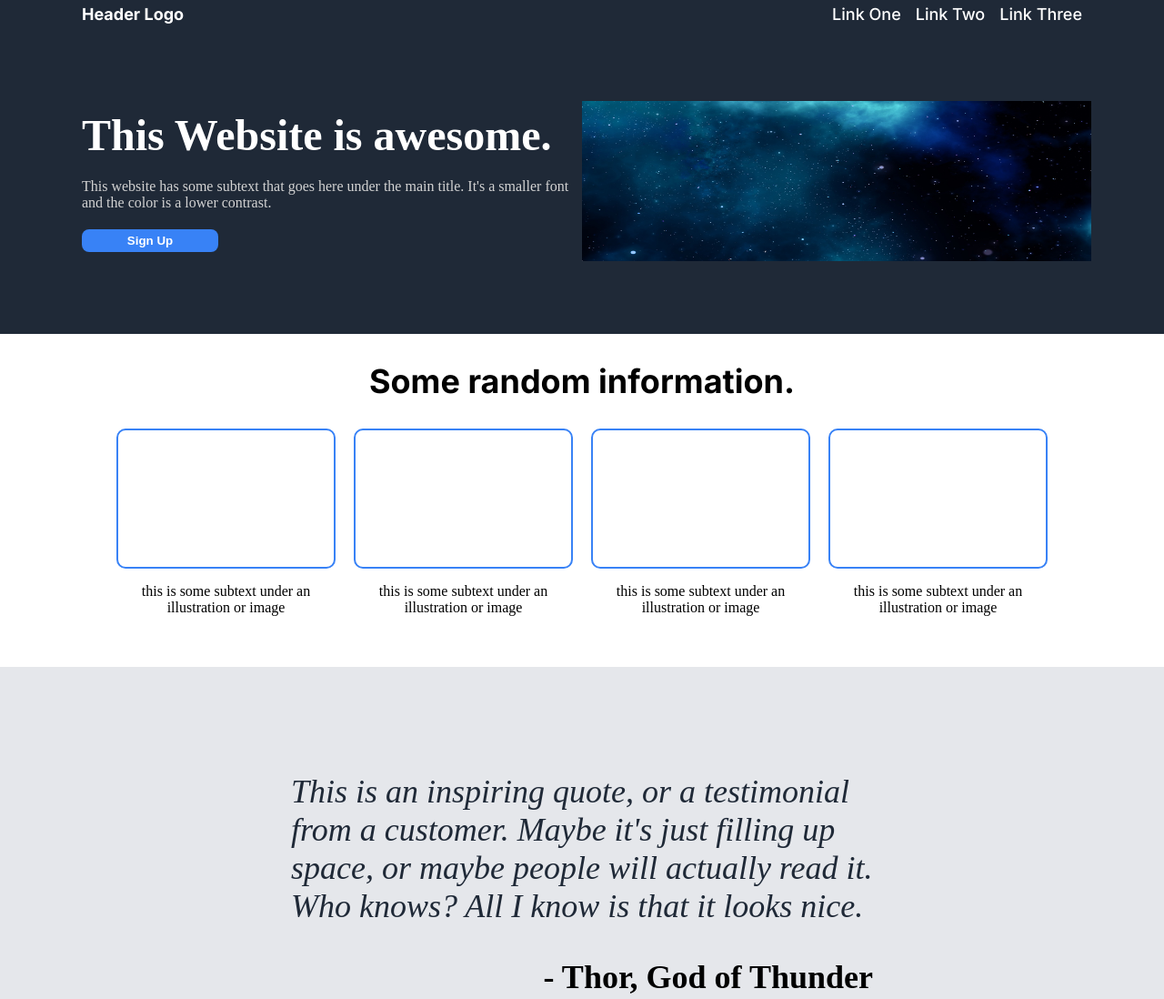
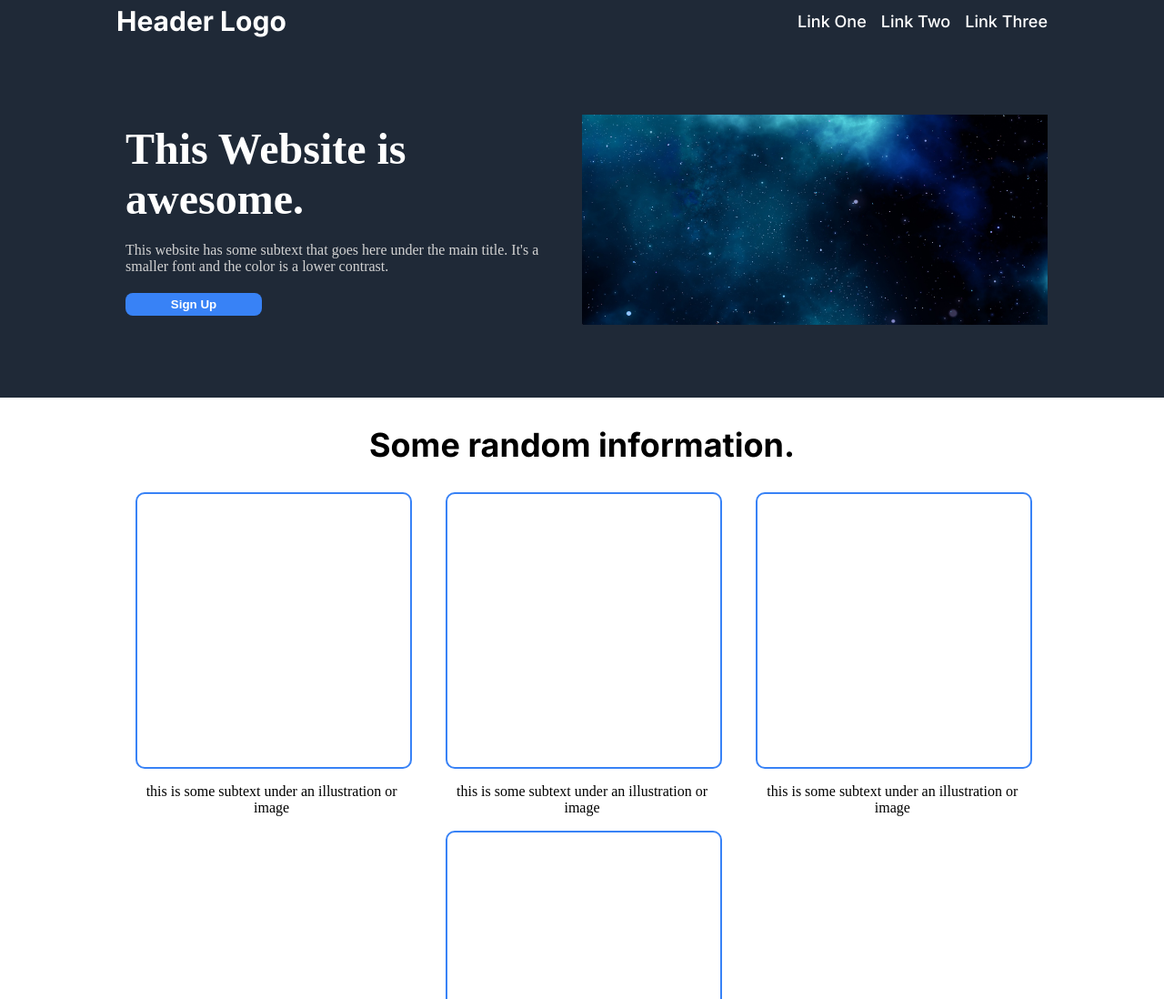
Before and after one commit to Ben-codes-cmd/Website-Layout, a plain HTML site: page src/index.html in a window 1280 px wide. Shown: the top 1098 px of the page at 91% size. Drawn offline with Linux system fonts and the light colour scheme.

Commit message:
Fixed box wrapping/ alignment issues

```diff
--- a/src/style.css
+++ b/src/style.css
@@ -14,7 +14,13 @@ header {
     flex-grow: 0; /* Stay same size*/
     justify-content: space-between;
     background-color: #1F2937;
-    padding: 5px 90px 5px 90px;
+    padding: 5px 10%;
+    justify-items: center;
+}
+
+.links {
+    display: flex;
+    align-items: center;
 }
 
 .links ul {
@@ -27,15 +33,16 @@ header {
 .header {
     color: white;
     font-family: Inter;
-    font-size: 18px;
     margin: 0px;
 }
 a {
     text-decoration: none;
+    font-size: 18px;
 }
 
 .logo {
     font-weight: 700;
+    font-size: 30px;
 }
 
 /* All boxes*/
@@ -48,7 +55,7 @@ a {
 
 .description {
     background-color: #1F2937;
-    padding: 80px;
+    padding: 80px 10%;
 }
 .left {
     flex: 1;
@@ -110,8 +117,9 @@ button {
 /* Second Box*/
 .info {
     background-color: white;
-    gap: 20px;
+    justify-content:space-around;
     margin: 0px 10% 40px 10%;
+    flex-wrap: wrap;
 }
 
 .black-heading {
@@ -121,15 +129,15 @@ button {
 }
 
 .window {
-    flex: 1;
+    width: 300px;
     text-align: center;
 }
 
 .panel {
     border-color:#3882F6;
     border-radius: 10px;
-    flex: 1;
-    height: 150px;
+    width: 300px;
+    height: 300px;
     border-style: solid;
     border-width: 2px;
 }
```
